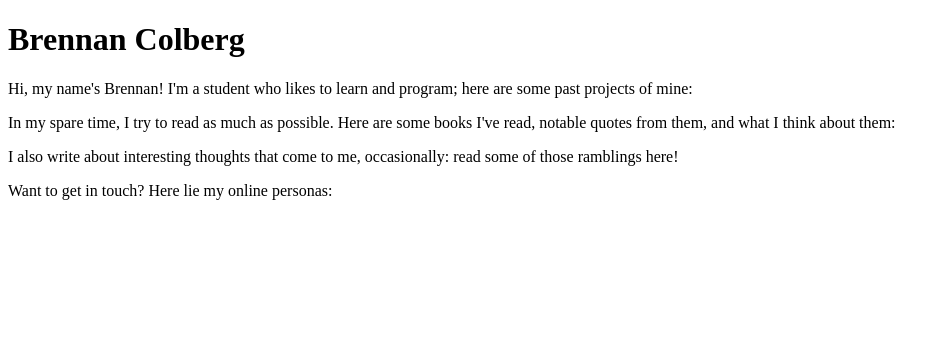
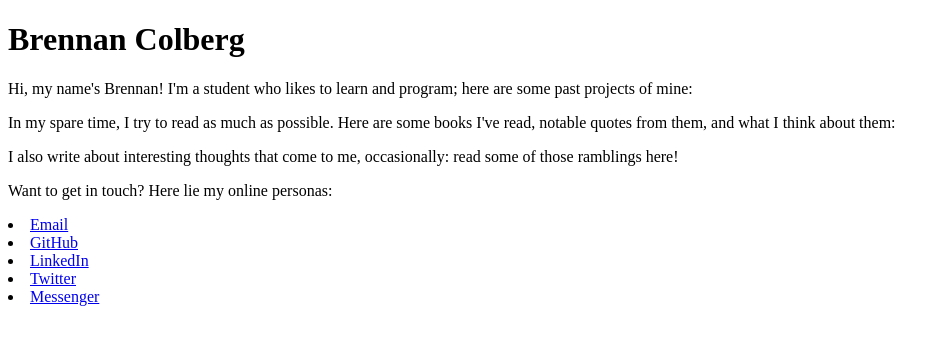
Before and after one commit to BrennanColberg/website, a React (Create React App) app: page / in a window 1280 px wide. Shown: the top 344 px of the page, without its empty margins (0-950 px from the left). Built offline with nearby package versions, Linux system fonts and the light colour scheme.

Commit message:
added contact info component

```diff
--- a/src/App.js
+++ b/src/App.js
@@ -1,4 +1,5 @@
 import React, {Component} from 'react';
+import contactJSON from './assets/contact.json';
 
 const App = () => (
   <div className="App">
@@ -26,11 +27,17 @@ const App = () => (
   </div>
 );
 
+/**
+ * Displays contact info from a JSON file. Does not provide simplified
+ * previews without clicking; however, it may in the future.
+ */
 class ContactInfo extends Component {
   render() {
     return (
       <div className="ContactInfo">
-
+        {contactJSON.map(item => (
+          <li><a href={item.link}>{item.name}</a></li>
+        ))}
       </div>
     );
   }
--- /dev/null
+++ b/src/assets/contact.json
@@ -0,0 +1,27 @@
+[
+  {
+    "name": "Email",
+    "link": "mailto:bcolberg@cs.washington.edu",
+    "preview": "bcolberg@cs.uw.edu"
+  },
+  {
+    "name": "GitHub",
+    "link": "https://github.com/BrennanColberg",
+    "preview": "/BrennanColberg"
+  },
+  {
+    "name": "LinkedIn",
+    "link": "https://linkedin.com/in/BrennanColberg",
+    "preview": "/in/BrennanColberg"
+  },
+  {
+    "name": "Twitter",
+    "link": "https://twitter.com/BrennanColberg",
+    "preview": "@BrennanColberg"
+  },
+  {
+    "name": "Messenger",
+    "link": "https://m.me/BrennanDColberg",
+    "preview": "/BrennanDColberg"
+  }
+]
```
